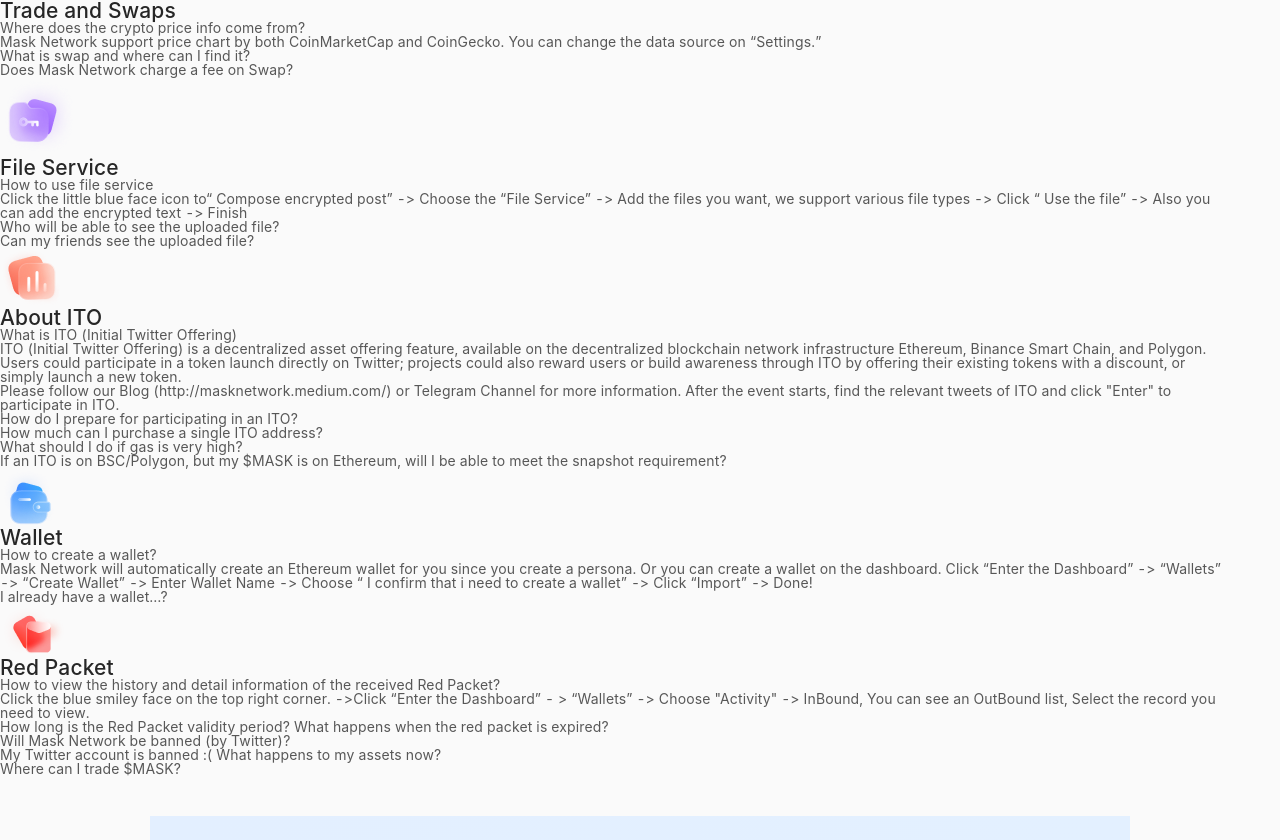
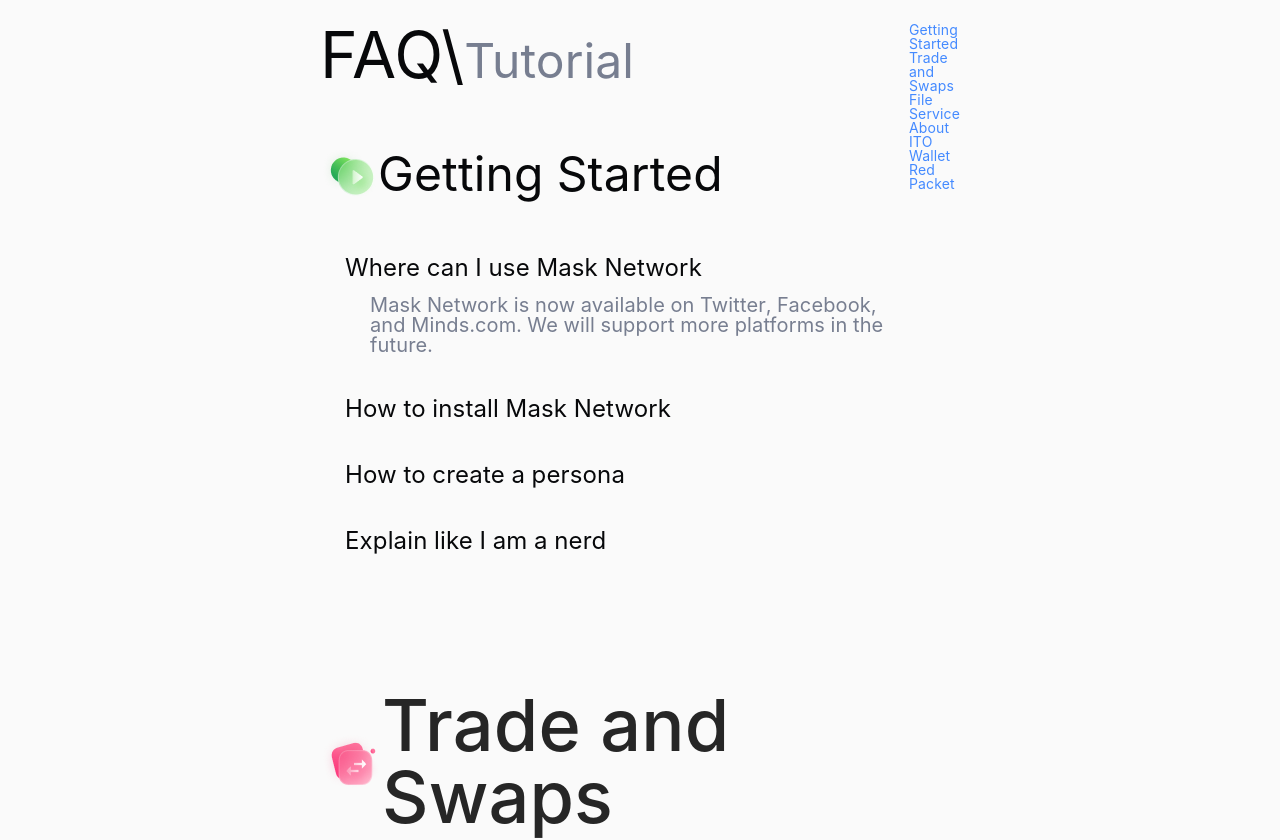
Before and after one commit to zhouhanseng/mask.io, a Vue app: page /faq in a window 1280 px wide. Shown: the part 949-1789 px from the top of the page. Built offline with nearby package versions, Linux system fonts and the light colour scheme.

Commit message:
U FAQ styles

```diff
--- a/src/views/FAQ.vue
+++ b/src/views/FAQ.vue
@@ -4,7 +4,7 @@
  * @Author: jimmy
  * @Date: 2021-09-12 14:50:19
  * @LastEditors: jimmy
- * @LastEditTime: 2021-09-14 14:08:01
+ * @LastEditTime: 2021-09-22 11:10:45
 -->
 <template>
   <div class="faq">
@@ -17,131 +17,149 @@
     </div>
     <div class="content">
       <div class="questions">
-        <span>FAQ\</span><span>tutorial</span>
+        <div style="margin-bottom: 60px;"><span class="bigTitle on">FAQ\</span><span class="bigTitle">Tutorial</span></div>
 
         <div>
-          <div><img src="../assets/faq_arrow.png" /><h2>Getting Started</h2></div>
+          <div class="faqTitleLine"><img src="../assets/faq_arrow.png" /><p>Getting Started</p></div>
           <a-collapse default-active-key="1" :bordered="false">
-
-            <a-collapse-panel key="1" header="Where can I use Mask Network">
-              <p>Mask Network is now available on Twitter, Facebook, and Minds.com. We will support more platforms in the future.</p>
+            <template #expandIcon="props">
+              <a-icon style="margin-right: 25px;" v-if="props.isActive" type="minus" />
+              <a-icon style="margin-right: 25px;" v-else type="plus" />
+            </template>
+            <a-collapse-panel key="1" header="Where can I use Mask Network" class="collapseTitle">
+              <p class="collapseSubTitle">Mask Network is now available on Twitter, Facebook, and Minds.com. We will support more platforms in the future.</p>
             </a-collapse-panel>
 
-            <a-collapse-panel key="2" header="How to install Mask Network">
-              <p>Go to https://mask.io/install to install Mask Network directly. You can also install through the Chrome Webstore, Google Play Store(beta), or the Apple App Store(beta).</p>
+            <a-collapse-panel key="2" header="How to install Mask Network" class="collapseTitle">
+              <p class="collapseSubTitle">Go to https://mask.io/install to install Mask Network directly. You can also install through the Chrome Webstore, Google Play Store(beta), or the Apple App Store(beta).</p>
             </a-collapse-panel>
 
-            <a-collapse-panel key="3" header="How to create a persona">
-              <p>Mask Network will automatically remind your own peronas since you use for the first time.Just follow the steps! Click “Enter the Dashboard” -> “Personas” -> “Create persona” -> Enter Name -> Click “ Create” -> Choose to connect Twitter or Facebook account -> Mask Network will automatically find your username, confirm and click “Connect” -> Done, remember to “Say Hello to everyone”</p>
+            <a-collapse-panel key="3" header="How to create a persona" class="collapseTitle">
+              <p class="collapseSubTitle">Mask Network will automatically remind your own peronas since you use for the first time.Just follow the steps! Click “Enter the Dashboard” -> “Personas” -> “Create persona” -> Enter Name -> Click “ Create” -> Choose to connect Twitter or Facebook account -> Mask Network will automatically find your username, confirm and click “Connect” -> Done, remember to “Say Hello to everyone”</p>
             </a-collapse-panel>
 
-            <a-collapse-panel key="4" header="Explain like I am a nerd">
-              <p>Alice encrypts cleartext (M) with a random AES key (K) to get ciphertext (CT) and then securely shares K via ECIES over SECP256K1 with Bob using Bob's public key (K.Bob). Alice publishes CT on Facebook and synchronizees K.Bob over GUN. Bob can then retrieve K to decrypt M.</p>
+            <a-collapse-panel key="4" header="Explain like I am a nerd" class="collapseTitle">
+              <p class="collapseSubTitle">Alice encrypts cleartext (M) with a random AES key (K) to get ciphertext (CT) and then securely shares K via ECIES over SECP256K1 with Bob using Bob's public key (K.Bob). Alice publishes CT on Facebook and synchronizees K.Bob over GUN. Bob can then retrieve K to decrypt M.</p>
             </a-collapse-panel>
           </a-collapse>
 
-          <div><img src="../assets/faq_swap.png" /><h2>Trade and Swaps</h2></div>
+          <div class="faqTitleLine faqMt"><img src="../assets/faq_swap.png" /><h2>Trade and Swaps</h2></div>
           <a-collapse default-active-key="1" :bordered="false">
-
-            <a-collapse-panel key="1" header="Where does the crypto price info come from?">
-              <p>Mask Network support price chart by both CoinMarketCap and CoinGecko. You can change the data source on “Settings.”</p>
+            <template #expandIcon="props">
+              <a-icon style="margin-right: 25px;" v-if="props.isActive" type="minus" />
+              <a-icon style="margin-right: 25px;" v-else type="plus" />
+            </template>
+            <a-collapse-panel key="1" header="Where does the crypto price info come from?" class="collapseTitle">
+              <p class="collapseSubTitle">Mask Network support price chart by both CoinMarketCap and CoinGecko. You can change the data source on “Settings.”</p>
             </a-collapse-panel>
 
-            <a-collapse-panel key="2" header="What is swap and where can I find it?">
-              <p>Mask Network will auto-detect trading pairs, and the “Swap🔥” will be lit. Click “Swap🔥” and you will be able to purchase the token.</p>
-              <p>The Mask extension now supports:</p>
+            <a-collapse-panel key="2" header="What is swap and where can I find it?" class="collapseTitle">
+              <p class="collapseSubTitle">Mask Network will auto-detect trading pairs, and the “Swap🔥” will be lit. Click “Swap🔥” and you will be able to purchase the token.</p>
+              <p class="collapseSubTitle">The Mask extension now supports:</p>
               <ul>
-                <li>Ethereum: Uniswap, SushiSwap, 0x, Balancer, DODO</li>
-                <li>Binance Smart Chain: PancakeSwap, SushiSwap, DODO</li>
-                <li>Polygon: QuickSwap, SushiSwap, DODO</li>
+                <li class="collapseSubTitle">Ethereum: Uniswap, SushiSwap, 0x, Balancer, DODO</li>
+                <li class="collapseSubTitle">Binance Smart Chain: PancakeSwap, SushiSwap, DODO</li>
+                <li class="collapseSubTitle">Polygon: QuickSwap, SushiSwap, DODO</li>
               </ul>
             </a-collapse-panel>
 
-            <a-collapse-panel key="3" header="Does Mask Network charge a fee on Swap?">
-              <p>No, the swap on Mask Network is provided by DEXs, we don’t charge any fee.</p>
+            <a-collapse-panel key="3" header="Does Mask Network charge a fee on Swap?" class="collapseTitle">
+              <p class="collapseSubTitle">No, the swap on Mask Network is provided by DEXs, we don’t charge any fee.</p>
             </a-collapse-panel>
           </a-collapse>
 
-          <div><img src="../assets/faq_folder.png" /><h2>File Service</h2></div>
+          <div class="faqTitleLine faqMt"><img src="../assets/faq_folder.png" /><h2>File Service</h2></div>
           <a-collapse default-active-key="1" :bordered="false">
-
-            <a-collapse-panel key="1" header="How to use file service">
-              <p>Click the little blue face icon to“ Compose encrypted post” -> Choose the “File Service” -> Add the files you want, we support various file types -> Click “ Use the file” -> Also you can add the encrypted text -> Finish</p>
+            <template #expandIcon="props">
+              <a-icon style="margin-right: 25px;" v-if="props.isActive" type="minus" />
+              <a-icon style="margin-right: 25px;" v-else type="plus" />
+            </template>
+            <a-collapse-panel key="1" header="How to use file service" class="collapseTitle">
+              <p class="collapseSubTitle">Click the little blue face icon to“ Compose encrypted post” -> Choose the “File Service” -> Add the files you want, we support various file types -> Click “ Use the file” -> Also you can add the encrypted text -> Finish</p>
             </a-collapse-panel>
 
-            <a-collapse-panel key="2" header="Who will be able to see the uploaded file?">
-              <p>You can set & make amend to the recipients of the designated file.</p>
+            <a-collapse-panel key="2" header="Who will be able to see the uploaded file?" class="collapseTitle">
+              <p class="collapseSubTitle">You can set & make amend to the recipients of the designated file.</p>
             </a-collapse-panel>
 
-            <a-collapse-panel key="3" header="Can my friends see the uploaded file?">
-              <p>Only our users with the proper permission can see this file. </p>
+            <a-collapse-panel key="3" header="Can my friends see the uploaded file?" class="collapseTitle">
+              <p class="collapseSubTitle">Only our users with the proper permission can see this file. </p>
             </a-collapse-panel>
           </a-collapse>
 
-          <div><img src="../assets/faq_chart.png" /><h2>About ITO</h2></div>
+          <div class="faqTitleLine faqMt"><img src="../assets/faq_chart.png" /><h2>About ITO</h2></div>
           <a-collapse default-active-key="1" :bordered="false">
-
-            <a-collapse-panel key="1" header="What is ITO (Initial Twitter Offering)">
-              <p>ITO (Initial Twitter Offering) is a decentralized asset offering feature, available on the decentralized blockchain network infrastructure Ethereum, Binance Smart Chain, and Polygon. Users could participate in a token launch directly on Twitter; projects could also reward users or build awareness through ITO by offering their existing tokens with a discount, or simply launch a new token.</p>
-              <p>Please follow our Blog (http://masknetwork.medium.com/) or Telegram Channel for more information. After the event starts, find the relevant tweets of ITO and click "Enter" to participate in ITO.</p>
+            <template #expandIcon="props">
+              <a-icon style="margin-right: 25px;" v-if="props.isActive" type="minus" />
+              <a-icon style="margin-right: 25px;" v-else type="plus" />
+            </template>
+            <a-collapse-panel key="1" header="What is ITO (Initial Twitter Offering)" class="collapseTitle">
+              <p class="collapseSubTitle">ITO (Initial Twitter Offering) is a decentralized asset offering feature, available on the decentralized blockchain network infrastructure Ethereum, Binance Smart Chain, and Polygon. Users could participate in a token launch directly on Twitter; projects could also reward users or build awareness through ITO by offering their existing tokens with a discount, or simply launch a new token.</p>
+              <p class="collapseSubTitle">Please follow our Blog (http://masknetwork.medium.com/) or Telegram Channel for more information. After the event starts, find the relevant tweets of ITO and click "Enter" to participate in ITO.</p>
             </a-collapse-panel>
 
-            <a-collapse-panel key="2" header="How do I prepare for participating in an ITO?">
-              <p>First of all, please make sure that you have installed the Mask extension.</p>
-              <p>Second, please create a Mask account and bind the Twitter account. Remember to back up the Mask account~</p>
-              <p>Third, import or bind a wallet, Mask will automatically generate an Ethereum wallet address for you, and we also support binding MetaMask and WalletConnect.</p>
-              <p>Fourth, prepare enough token for purchasing, and a sufficient gas fee. We encrypt the ITO page in Tweet, and the entrance can only be seen when ITO starts.</p>
+            <a-collapse-panel key="2" header="How do I prepare for participating in an ITO?" class="collapseTitle">
+              <p class="collapseSubTitle">First of all, please make sure that you have installed the Mask extension.</p>
+              <p class="collapseSubTitle">Second, please create a Mask account and bind the Twitter account. Remember to back up the Mask account~</p>
+              <p class="collapseSubTitle">Third, import or bind a wallet, Mask will automatically generate an Ethereum wallet address for you, and we also support binding MetaMask and WalletConnect.</p>
+              <p class="collapseSubTitle">Fourth, prepare enough token for purchasing, and a sufficient gas fee. We encrypt the ITO page in Tweet, and the entrance can only be seen when ITO starts.</p>
             </a-collapse-panel>
 
-            <a-collapse-panel key="3" header="How much can I purchase a single ITO address?">
-              <p>According to the different rules of each ITO, the purchase limit of a single address is different. Mask Network also plans to support various forms of auctions and joint curves to serve various ITO needs.</p>
+            <a-collapse-panel key="3" header="How much can I purchase a single ITO address?" class="collapseTitle">
+              <p class="collapseSubTitle">According to the different rules of each ITO, the purchase limit of a single address is different. Mask Network also plans to support various forms of auctions and joint curves to serve various ITO needs.</p>
             </a-collapse-panel>
 
-            <a-collapse-panel key="4" header="What should I do if gas is very high?">
-              <p>The fluctuating gas fee is annoying, we get that. Mask Network provides a multi-chain solution. You may have more options by switching to Binance Smart Chain (BSC), or Polygon (Matic), a Layer 2 solution.</p>
+            <a-collapse-panel key="4" header="What should I do if gas is very high?" class="collapseTitle">
+              <p class="collapseSubTitle">The fluctuating gas fee is annoying, we get that. Mask Network provides a multi-chain solution. You may have more options by switching to Binance Smart Chain (BSC), or Polygon (Matic), a Layer 2 solution.</p>
             </a-collapse-panel>
 
-            <a-collapse-panel key="5" header="If an ITO is on BSC/Polygon, but my $MASK is on Ethereum, will I be able to meet the snapshot requirement?">
-              <p>Don’t worry about it, it doesn’t matter which chain your asset is on.</p>
+            <a-collapse-panel key="5" header="If an ITO is on BSC/Polygon, but my $MASK is on Ethereum, will I be able to meet the snapshot requirement?" class="collapseTitle">
+              <p class="collapseSubTitle">Don’t worry about it, it doesn’t matter which chain your asset is on.</p>
             </a-collapse-panel>
           </a-collapse>
 
-          <div><img src="../assets/faq_wallet.png" /><h2>Wallet</h2></div>
+          <div class="faqTitleLine faqMt"><img src="../assets/faq_wallet.png" /><h2>Wallet</h2></div>
           <a-collapse default-active-key="1" :bordered="false">
-
-            <a-collapse-panel key="1" header="How to create a wallet?">
-              <p>Mask Network will automatically create an Ethereum wallet for you since you create a persona. Or you can create a wallet on the dashboard. Click “Enter the Dashboard” -> “Wallets” -> “Create Wallet” -> Enter Wallet Name -> Choose “ I confirm that i need to create a wallet” -> Click “Import” -> Done!</p>
+            <template #expandIcon="props">
+              <a-icon style="margin-right: 25px;" v-if="props.isActive" type="minus" />
+              <a-icon style="margin-right: 25px;" v-else type="plus" />
+            </template>
+            <a-collapse-panel key="1" header="How to create a wallet?" class="collapseTitle">
+              <p class="collapseSubTitle">Mask Network will automatically create an Ethereum wallet for you since you create a persona. Or you can create a wallet on the dashboard. Click “Enter the Dashboard” -> “Wallets” -> “Create Wallet” -> Enter Wallet Name -> Choose “ I confirm that i need to create a wallet” -> Click “Import” -> Done!</p>
             </a-collapse-panel>
 
-            <a-collapse-panel key="2" header="I already have a wallet…?">
-              <p>You can connect wallets from Mask Network, MetaMask, and Wallet Connect.</p>
-              <p>The Mask Network extension currently supports Ethereum, Binance Smart Chain (BSC), and Polygon (Matic).</p>
+            <a-collapse-panel key="2" header="I already have a wallet…?" class="collapseTitle">
+              <p class="collapseSubTitle">You can connect wallets from Mask Network, MetaMask, and Wallet Connect.</p>
+              <p class="collapseSubTitle">The Mask Network extension currently supports Ethereum, Binance Smart Chain (BSC), and Polygon (Matic).</p>
             </a-collapse-panel>
 
           </a-collapse>
 
-          <div><img src="../assets/faq_redpacket.png" /><h2>Red Packet</h2></div>
+          <div class="faqTitleLine faqMt"><img src="../assets/faq_redpacket.png" /><h2>Red Packet</h2></div>
           <a-collapse default-active-key="1" :bordered="false">
-
-            <a-collapse-panel key="1" header="How to view the history and detail information of the received Red Packet?">
-              <p>Click the blue smiley face on the top right corner. ->Click “Enter the Dashboard” - > “Wallets” -> Choose "Activity" -> InBound, You can see an OutBound list, Select the record you need to view.</p>
+            <template #expandIcon="props">
+              <a-icon style="margin-right: 25px;" v-if="props.isActive" type="minus" />
+              <a-icon style="margin-right: 25px;" v-else type="plus" />
+            </template>
+            <a-collapse-panel key="1" header="How to view the history and detail information of the received Red Packet?" class="collapseTitle">
+              <p class="collapseSubTitle">Click the blue smiley face on the top right corner. ->Click “Enter the Dashboard” - > “Wallets” -> Choose "Activity" -> InBound, You can see an OutBound list, Select the record you need to view.</p>
             </a-collapse-panel>
 
-            <a-collapse-panel key="2" header="How long is the Red Packet validity period? What happens when the red packet is expired?">
-              <p>The current Red Packet is valid for 24 hours. After 24 hours, if the Red Packet has a remaining quantity, the remaining cryptocurrency will be refunded. You can find that record in “Dashboard” -> “Wallets” -> Choose "Activity" -> OutBound and click the record to refund.</p>
+            <a-collapse-panel key="2" header="How long is the Red Packet validity period? What happens when the red packet is expired?" class="collapseTitle">
+              <p class="collapseSubTitle">The current Red Packet is valid for 24 hours. After 24 hours, if the Red Packet has a remaining quantity, the remaining cryptocurrency will be refunded. You can find that record in “Dashboard” -> “Wallets” -> Choose "Activity" -> OutBound and click the record to refund.</p>
             </a-collapse-panel>
 
-            <a-collapse-panel key="3" header="Will Mask Network be banned (by Twitter)?">
-              <p>Mask Network is part of the BlueSky ecosystem. Bluesky is funded by Jack Dorsey, who proposed the creation of a decentralized social media standard/protocol in December 2019. Mask joined this chat and talked about the issues regarding the centralized social media protocols. We talked to many big names, including Tim Berners Lee, and we will post more progress in the future.</p>
-              <p>Check this article for the technical details about Mask Network.</p>
+            <a-collapse-panel key="3" header="Will Mask Network be banned (by Twitter)?" class="collapseTitle">
+              <p class="collapseSubTitle">Mask Network is part of the BlueSky ecosystem. Bluesky is funded by Jack Dorsey, who proposed the creation of a decentralized social media standard/protocol in December 2019. Mask joined this chat and talked about the issues regarding the centralized social media protocols. We talked to many big names, including Tim Berners Lee, and we will post more progress in the future.</p>
+              <p class="collapseSubTitle">Check this article for the technical details about Mask Network.</p>
             </a-collapse-panel>
 
-            <a-collapse-panel key="4" header="My Twitter account is banned :( What happens to my assets now?">
-              <p>Don’t worry, the assets are still in your wallet. Your wallet address is separate from the Twitter account, therefore as long as you have access to your wallet, your assets will be fine.</p>
+            <a-collapse-panel key="4" header="My Twitter account is banned :( What happens to my assets now?" class="collapseTitle">
+              <p class="collapseSubTitle">Don’t worry, the assets are still in your wallet. Your wallet address is separate from the Twitter account, therefore as long as you have access to your wallet, your assets will be fine.</p>
             </a-collapse-panel>
 
-            <a-collapse-panel key="5" header="Where can I trade $MASK?">
-              <p>You can trade $MASK in Uniswap, SushiSwap, Quickswap, Coinbase, Binance, and other exchanges.</p>
+            <a-collapse-panel key="5" header="Where can I trade $MASK?" class="collapseTitle">
+              <p class="collapseSubTitle">You can trade $MASK in Uniswap, SushiSwap, Quickswap, Coinbase, Binance, and other exchanges.</p>
             </a-collapse-panel>
 
           </a-collapse>
@@ -204,9 +222,56 @@ export default {
 
 .content {
 	display: flex;
-  width: 100%;
 	flex-direction: row;
 	padding-bottom: 120px;
+	margin: 240px 320px 0 320px;
+}
+.bigTitle {
+	font-size: 48px;
+	color: #777e90;
+}
+
+.bigTitle.on {
+	font-size: 64px;
+	color: #07080a;
+}
+
+.faqTitleLine {
+	display: flex;
+	align-items: center;
+	font-size: 48px;
+	color: #07080a;
+	margin-bottom: 56px;
+}
+
+.collapseTitle {
+	font-size: 24px;
+	color: #07080a;
+}
+
+.collapseTitle + .collapseTitle {
+	margin-top: 42px;
+}
+
+.collapseSubTitle {
+	font-size: 20px;
+	color: #777e90;
+	margin-left: 50px;
+	margin-top: 15px;
+}
+
+.faqMt {
+	margin-top: 136px;
+}
+.anchorTitle {
+  color: #777E90 !important;
+  font-size: 14px !important;
+  font-weight: 400 !important;
+}
+
+.anchorTitle.on {
+  color: #07080A !important;
+  font-weight: 700 !important;
 }
 
 @media screen and (max-width: 768px) {
@@ -235,6 +300,5 @@ export default {
 	.header_text {
 		width: auto;
 	}
-
 }
 </style>
```
Also changed, not shown: src/main.js (+4 -3 lines). Lines whose indentation alone changed are shown as unchanged.
